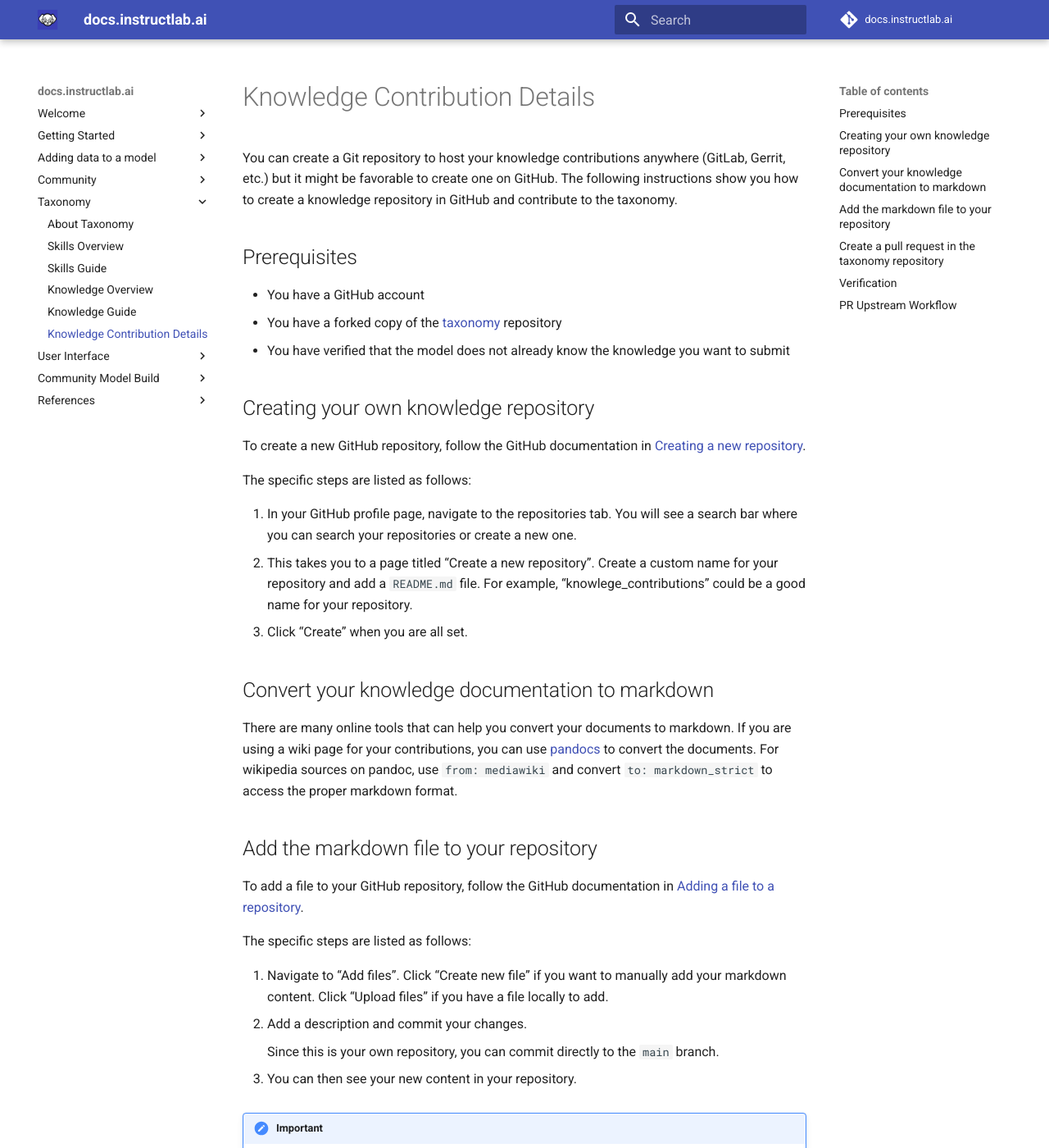
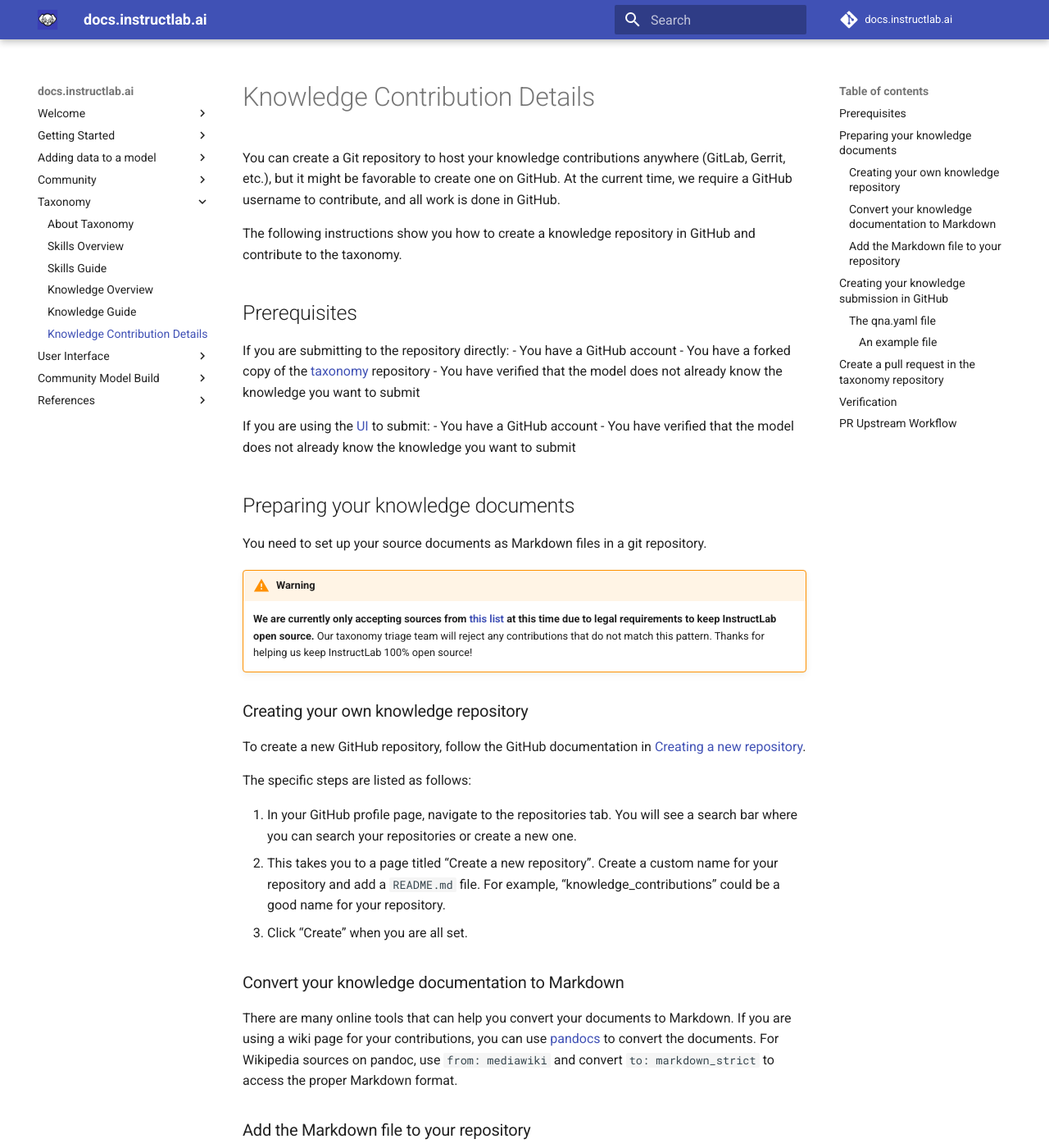
Before and after one commit to instructlab/docs.instructlab.ai, an MkDocs documentation site: the page built from docs/taxonomy/knowledge/contribution_details.md, in a window 1280 px wide and 1400 px high. Shown: the whole window at 82% size. Built offline with MkDocs 1.6.1 and Material for MkDocs 9.7.7, drawn with Linux system fonts in a browser that asks for light colours; comment, search, counter and statistics services are not loaded; some of the changed text lies outside the part shown.

Commit message:
docs(knowledge): start adding clearer guides and a field table to the contribution guide for knowledge
Signed-off-by: Laura Santamaria <nimbinatus@users.noreply.github.com>

```diff
--- a/docs/taxonomy/knowledge/contribution_details.md
+++ b/docs/taxonomy/knowledge/contribution_details.md
@@ -4,35 +4,49 @@
 logo: images/ilab_dog.png
 ---
 
-You can create a Git repository to host your knowledge contributions anywhere (GitLab, Gerrit, etc.) but it might be favorable to create one on GitHub. The following instructions show you how to create a knowledge repository in GitHub and contribute to the taxonomy.
+You can create a Git repository to host your knowledge contributions anywhere (GitLab, Gerrit, etc.), but it might be favorable to create one on GitHub. At the current time, we require a GitHub username to contribute, and all work is done in GitHub.
+
+The following instructions show you how to create a knowledge repository in GitHub and contribute to the taxonomy.
 
 ## Prerequisites
 
+If you are submitting to the repository directly:
 - You have a GitHub account
 - You have a forked copy of the [taxonomy](https://github.com/instructlab/taxonomy/tree/main) repository
 - You have verified that the model does not already know the knowledge you want to submit
 
-## Creating your own knowledge repository
+If you are using the [UI](https://ui.instructlab.ai) to submit:
+- You have a GitHub account
+- You have verified that the model does not already know the knowledge you want to submit
+
+## Preparing your knowledge documents
+
+You need to set up your source documents as Markdown files in a git repository.
+
+!!! warning
+    **We are currently only accepting sources from [this list](https://github.com/instructlab/community/blob/main/docs/DataSources.md) at this time due to legal requirements to keep InstructLab open source.** Our taxonomy triage team will reject any contributions that do not match this pattern. Thanks for helping us keep InstructLab 100% open source!
+
+### Creating your own knowledge repository
 
 To create a new GitHub repository, follow the GitHub documentation in [Creating a new repository](https://docs.github.com/en/repositories/creating-and-managing-repositories/creating-a-new-repository).
 
 The specific steps are listed as follows:
 
 1. In your GitHub profile page, navigate to the repositories tab. You will see a search bar where you can search your repositories or create a new one.
-2. This takes you to a page titled “Create a new repository”. Create a custom name for your repository and add a `README.md` file. For example, “knowlege_contributions” could be a good name for your repository.
+2. This takes you to a page titled “Create a new repository”. Create a custom name for your repository and add a `README.md` file. For example, “knowledge_contributions” could be a good name for your repository.
 3. Click “Create” when you are all set.
 
-## Convert your knowledge documentation to markdown
+### Convert your knowledge documentation to Markdown
 
-There are many online tools that can help you convert your documents to markdown. If you are using a wiki page for your contributions, you can use [pandocs](https://pandoc.org/try/) to convert the documents. For wikipedia sources on pandoc, use `from: mediawiki` and convert `to: markdown_strict` to access the proper markdown format.
+There are many online tools that can help you convert your documents to Markdown. If you are using a wiki page for your contributions, you can use [pandocs](https://pandoc.org/try/) to convert the documents. For Wikipedia sources on pandoc, use `from: mediawiki` and convert `to: markdown_strict` to access the proper Markdown format.
 
-## Add the markdown file to your repository
+### Add the Markdown file to your repository
 
 To add a file to your GitHub repository, follow the GitHub documentation in [Adding a file to a repository](https://docs.github.com/en/repositories/working-with-files/managing-files/adding-a-file-to-a-repository).
 
 The specific steps are listed as follows:
 
-1. Navigate to “Add files”. Click “Create new file” if you want to manually add your markdown content. Click “Upload files” if you have a file locally to add.
+1. Navigate to “Add files”. Click “Create new file” if you want to manually add your Markdown content. Click “Upload files” if you have a file locally to add.
 2. Add a description and commit your changes.
 
     Since this is your own repository, you can commit directly to the `main` branch.
@@ -41,6 +55,37 @@
 
 !!! important
     Make a note of your commit SHA; you'll need it for your `qna.yaml`.
+
+## Creating your knowledge submission in GitHub
+
+For knowledge submissions, we need a `qna.yaml` file and an `attribution.txt` file.
+
+### The `qna.yaml` file
+
+For the current version of the taxonomy, version 3, here are the available fields:
+
+Key | Type | Required | Constraints | Value | Notes
+--|--|--|--|--|--
+`version` | Y | integer | - | `3` | The taxonomy schema version used in the `qna.yaml` file. Defined in [instructlab/schema](https://github.com/instructlab/schema)
+`created_by` | Y | string | - | Your GitHub username | -
+`domain` | Y | string | - | Knowledge sub-category | The knowledge domain which is used in prompts to the teacher model during synthetic data generation. The domain should be brief such as the title to a textbook chapter or section.
+`seed_examples` | Y | array | at least 5 sets | null | This is a collection of questions and answers with context from the knowledge document that InstructLab uses to generate data synthetically.
+`context` | Y | string | < 500 words | A chunk of information from the original knowledge document | This should be a copy-paste from the Markdown version of your document
+`questions_and_answers` | Y | array | at least 3 pairs per context | null | This is a collection of questions and answers.
+`question` | Y | string | > 250 words | A question related to the context | Questions are things you'd expect someone to ask the model based on the context given. This will be used for synthetic data generation.
+`answer` | Y | string | > 250 words | An answer for the question | Answers are what you'd like the model to give as an answer. It will not be an exact answer the model always gives.
+`document_outline` | Y | string | - | A brief summary of the document | -
+`document` | Y | object | - | null | The collection of data for the knowledge document.
+`repo` | Y | string | a git URL | The URL (with a `.git` suffix) that identifies your git repo where you've stored your knowledge documents | -
+`commit` | Y | string | full commit hash | A SHA1 full commit hash that corresponds to the document in the repo | This hash must be exactly where the system can find the document.
+`patterns` | Y | array | `*.md`, `*.pdf` | A list of glob patterns specifying the files in the repo. | Any glob pattern that starts with `*` must be quoted due to YAML rules. Currently, the system accepts `.md` and `.pdf` files.
+
+!!! important
+    There must be at least 5 sets of questions and answers with context in every `qna.yaml` file.
+
+#### An example file
+
+To build a strong taxonomy,
 
 ## Create a pull request in the taxonomy repository
 
@@ -61,8 +106,7 @@
 
 ## PR Upstream Workflow
 
-The following table outlines the expected timing for the PRs you have submitted. The PRs go through a few steps, and checks, but you should be able to map your `label` to
-the place that it is in.
+The following table outlines the expected timing for the PRs you have submitted. The PRs go through a few steps, and checks, but you should be able to map your `label` to the place that it is in.
 
 | Label | Actor | Action | Duration |
 | --- | --- | --- | --- |
```
